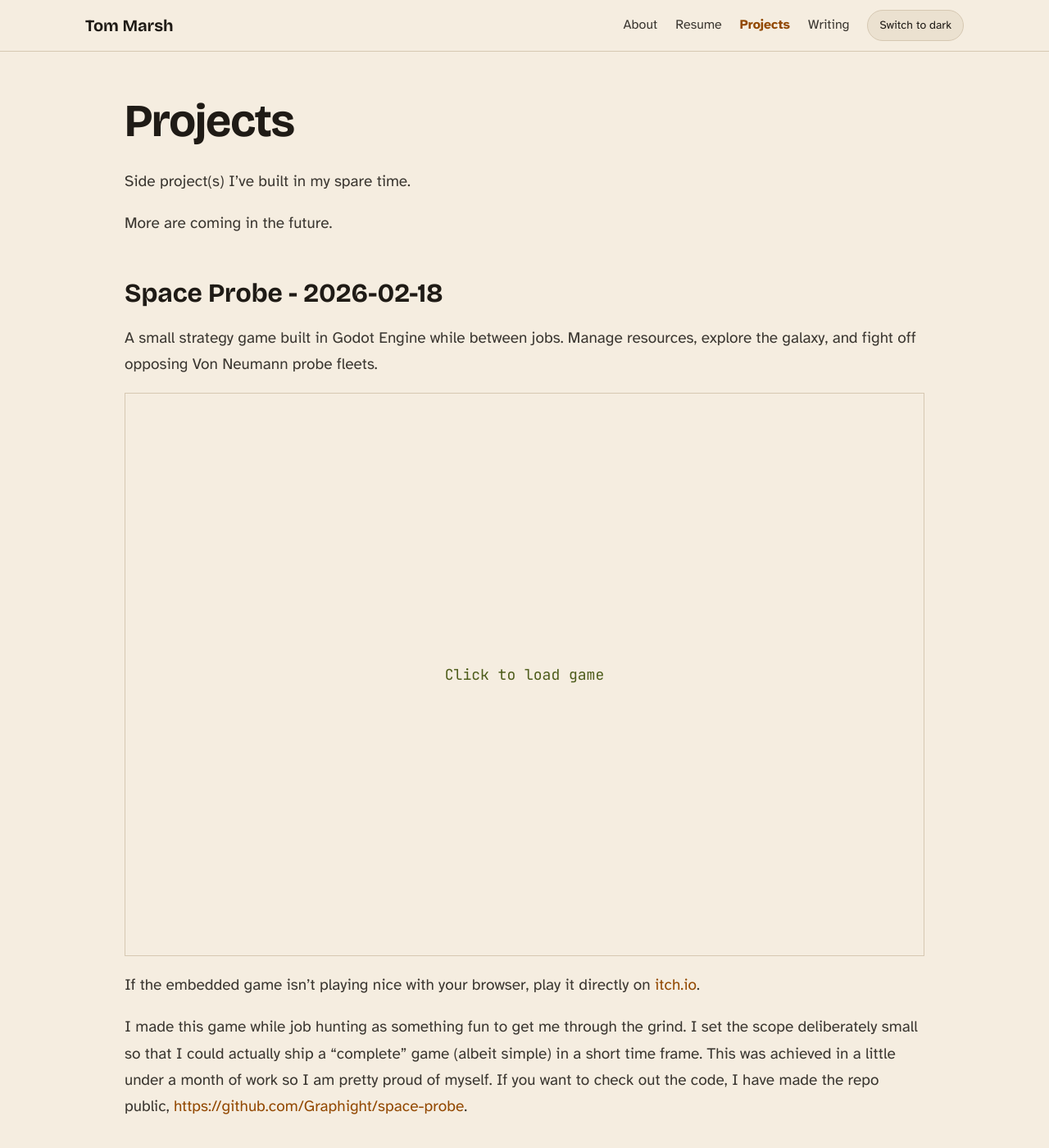
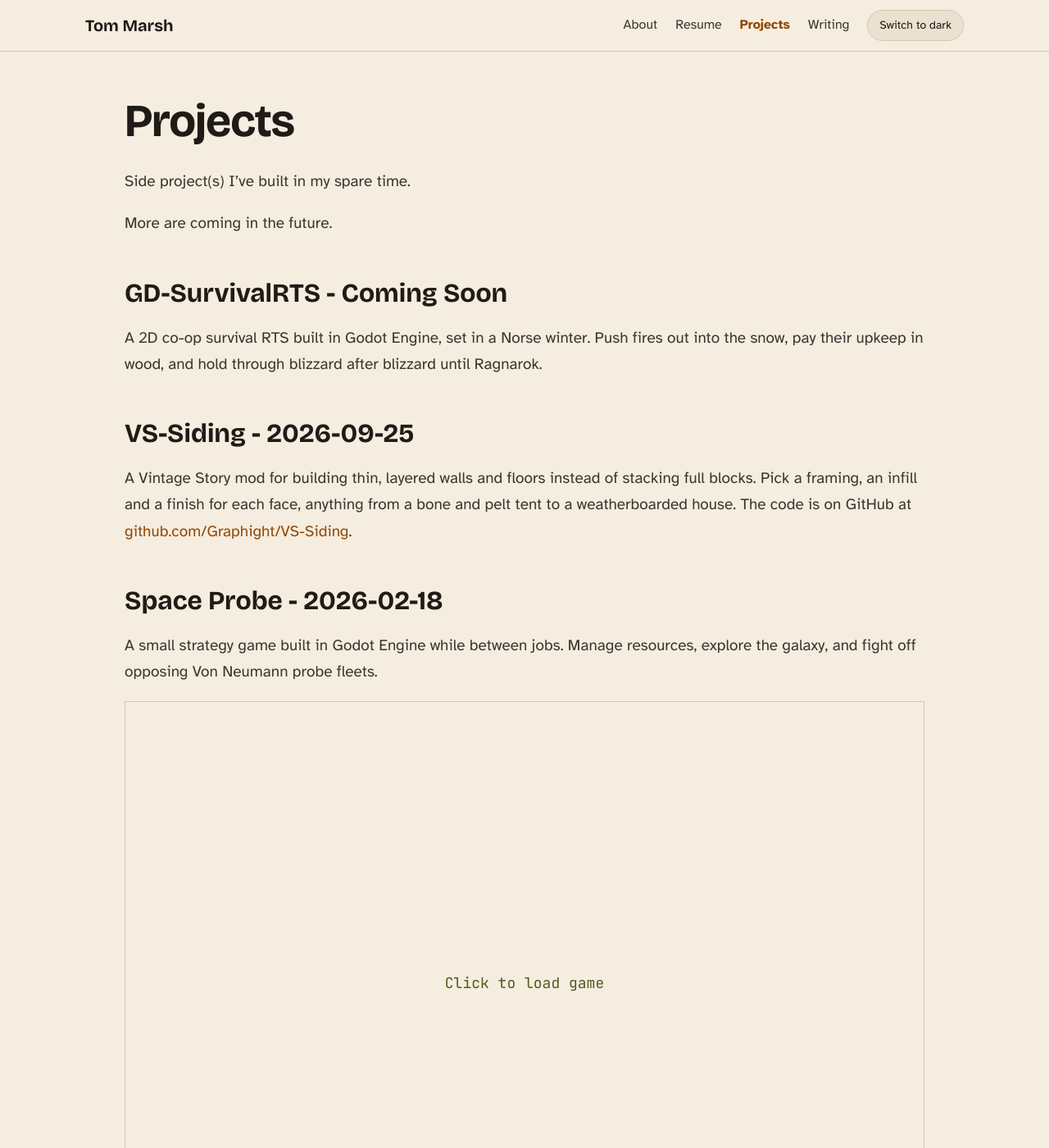
Before and after one commit to Graphight/Graphight.github.io, a Jekyll site: the page built from pages/projects.md, in a window 1280 px wide and 1400 px high. Shown: the whole window at 82% size. Built offline with Jekyll 4.4.1, drawn with Linux system fonts in a browser that asks for light colours; our own code applies the rules of GitHub Pages for plain Markdown files; some of the changed text lies outside the part shown.

Commit message:
projects: order newest first, date and describe the new entries

```diff
--- a/pages/projects.md
+++ b/pages/projects.md
@@ -7,6 +7,17 @@ layout: page
 Side project(s) I've built in my spare time.
 
 More are coming in the future.
+
+## GD-SurvivalRTS - Coming Soon
+
+A 2D co-op survival RTS built in Godot Engine, set in a Norse winter.
+Push fires out into the snow, pay their upkeep in wood, and hold through blizzard after blizzard until Ragnarok.
+
+## VS-Siding - 2026-09-25
+
+A Vintage Story mod for building thin, layered walls and floors instead of stacking full blocks.
+Pick a framing, an infill and a finish for each face, anything from a bone and pelt tent to a weatherboarded house.
+The code is on GitHub at [github.com/Graphight/VS-Siding](https://github.com/Graphight/VS-Siding).
 
 ## Space Probe - 2026-02-18
 
```
Also changed, not shown: other parts of pages/projects.md (+0 -12 lines), docs/decisions/2026-10-15-projects-embed.md (+3 -4 lines).
